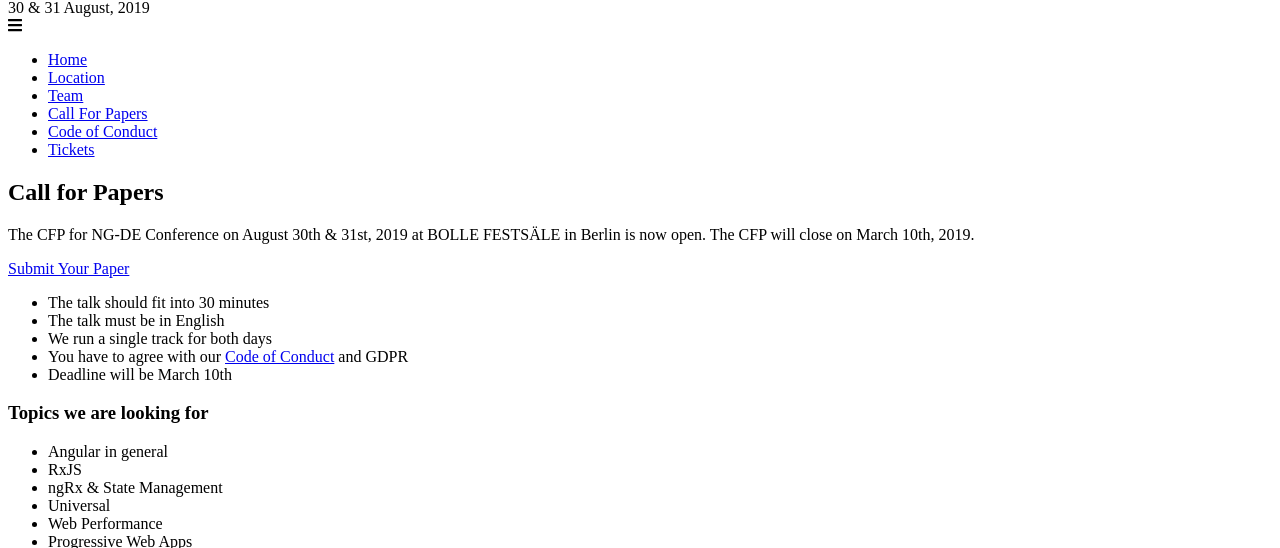
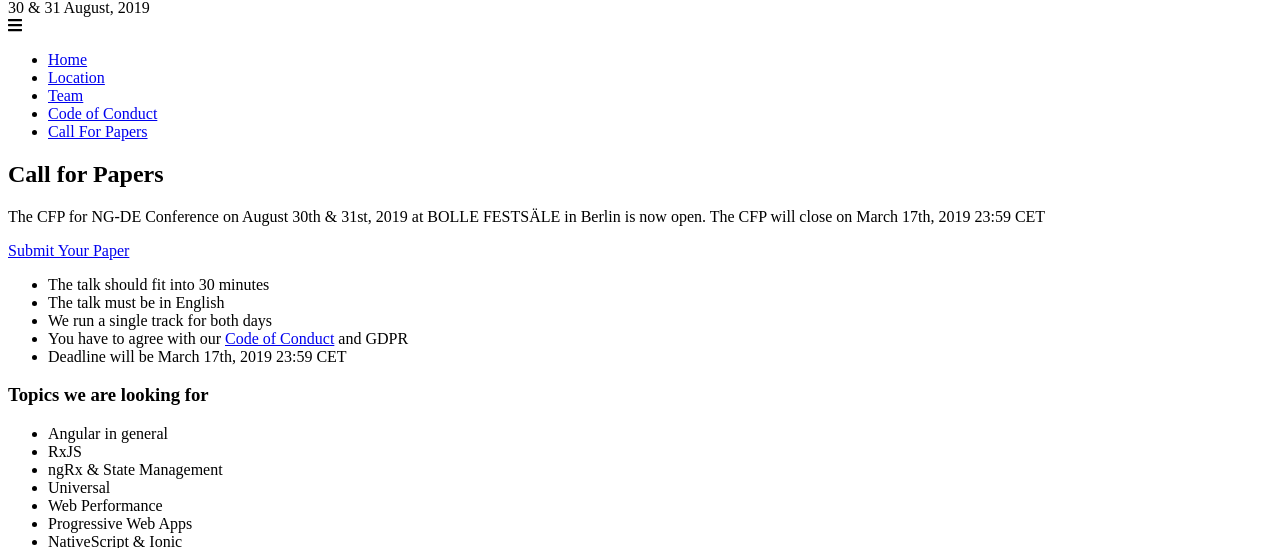
Before and after one commit to ngdeconf/ng-de.org, a Jekyll site: the page built from cfp/index.md, in a window 1280 px wide and 900 px high, cut to the strip 352-900 px from the top of the window. Built offline with Jekyll 4.4.1, drawn with Linux system fonts in a browser that asks for light colours; nearby versions of some CDN libraries; our own code applies the rules of GitHub Pages for plain Markdown files.

Commit message:
chore(cfp) prepared site for cfp launch

```diff
--- a/_data/pages.yml
+++ b/_data/pages.yml
@@ -14,9 +14,9 @@
   - name: Team
     url: /team/
     navigation: true
-  - name: Call For Papers
-    url: /cfp/
-    navigation: true
+#  - name: Call For Papers
+#    url: /cfp/
+#    navigation: true
   - name: Code of Conduct
     url: /code-of-conduct/
     navigation: true
--- a/_includes/header.html
+++ b/_includes/header.html
@@ -9,8 +9,13 @@
     <h1 class="header__title">Angular Conference</h1>
     <h2 class="header__description"><time>Berlin &bull; 30 &amp; 31 August, 2019</time></h2>
     <div class="header__buttons">
+      <!--
       <a class="button button--xlarge" href="{{ site.data.tickets.url }}">
         <span class="button__scale">Buy Tickets</span>
+      </a>
+      -->
+      <a class="button button--xlarge" href="/cfp/">
+        <span class="button__scale">Call for Papers</span>
       </a>
     </div>
   </div>
--- a/_includes/topbar.html
+++ b/_includes/topbar.html
@@ -24,8 +24,13 @@
       {% endif %}
       {% endfor %}
       <li class="menu__item" role="menuitem">
+        <!--
         <a class="menu__button button button--compact" href="{{ site.data.tickets.url }}">
           <span class="button__scale">Tickets</span>
+        </a>
+        -->
+        <a class="menu__button button button--compact" href="/cfp">
+          <span class="button__scale">Call For Papers</span>
         </a>
       </li>
     </ul>
--- a/cfp/index.md
+++ b/cfp/index.md
@@ -1,7 +1,7 @@
 ---
 layout: section
 
-cfp_end: "March 10th, 2019."
+cfp_end: "March 17th, 2019 23:59 CET"
 cfp_url: https://docs.google.com/forms/d/1P1eWsjlw7BAwRIHt6DyxkCq4mpaek_2aM8rtiF0D7pg
 ---
 
@@ -21,7 +21,7 @@
 - The talk must be in English
 - We run a single track for both days
 - You have to agree with our [Code of Conduct](/code-of-conduct) and GDPR
-- Deadline will be March 10th
+- Deadline will be {{ page.cfp_end }}
 
 ### Topics we are looking for
 
```
